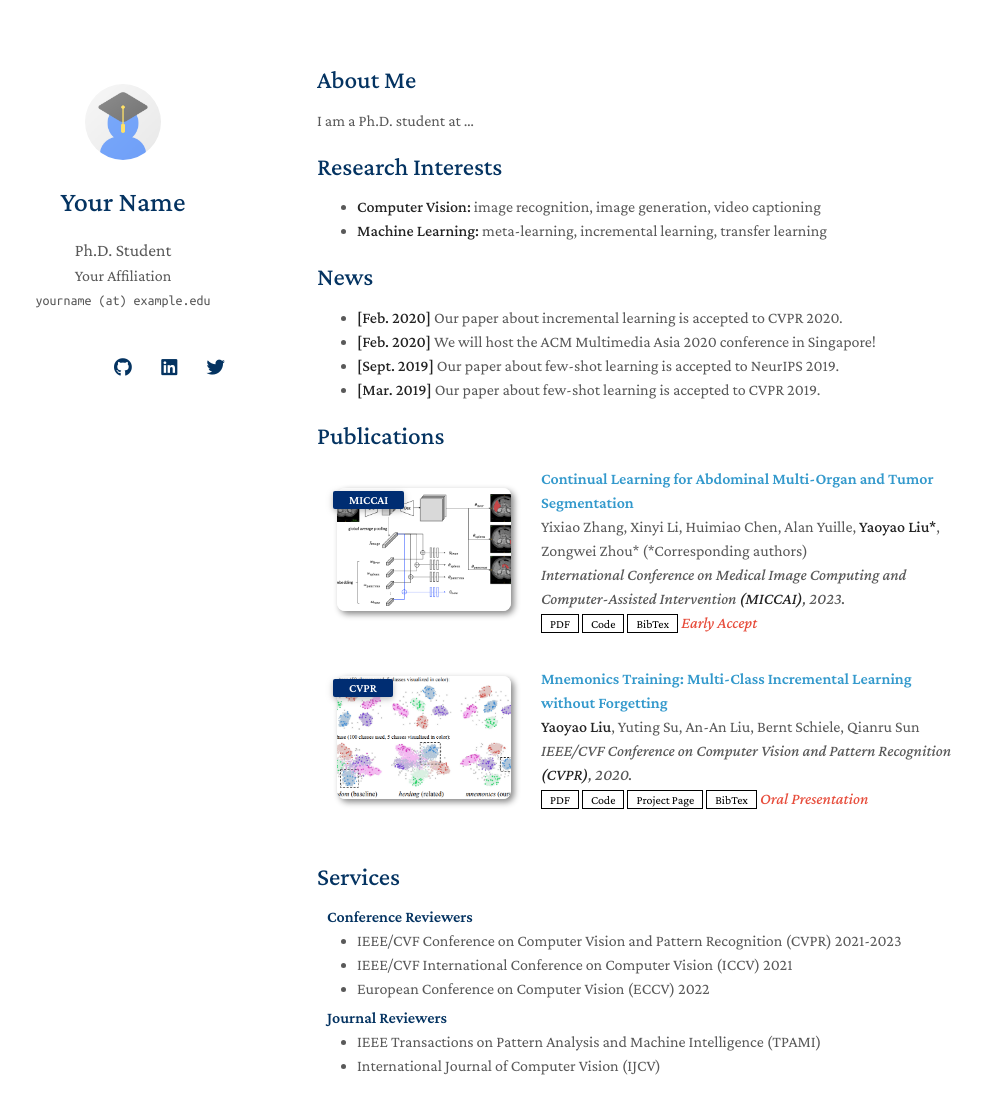
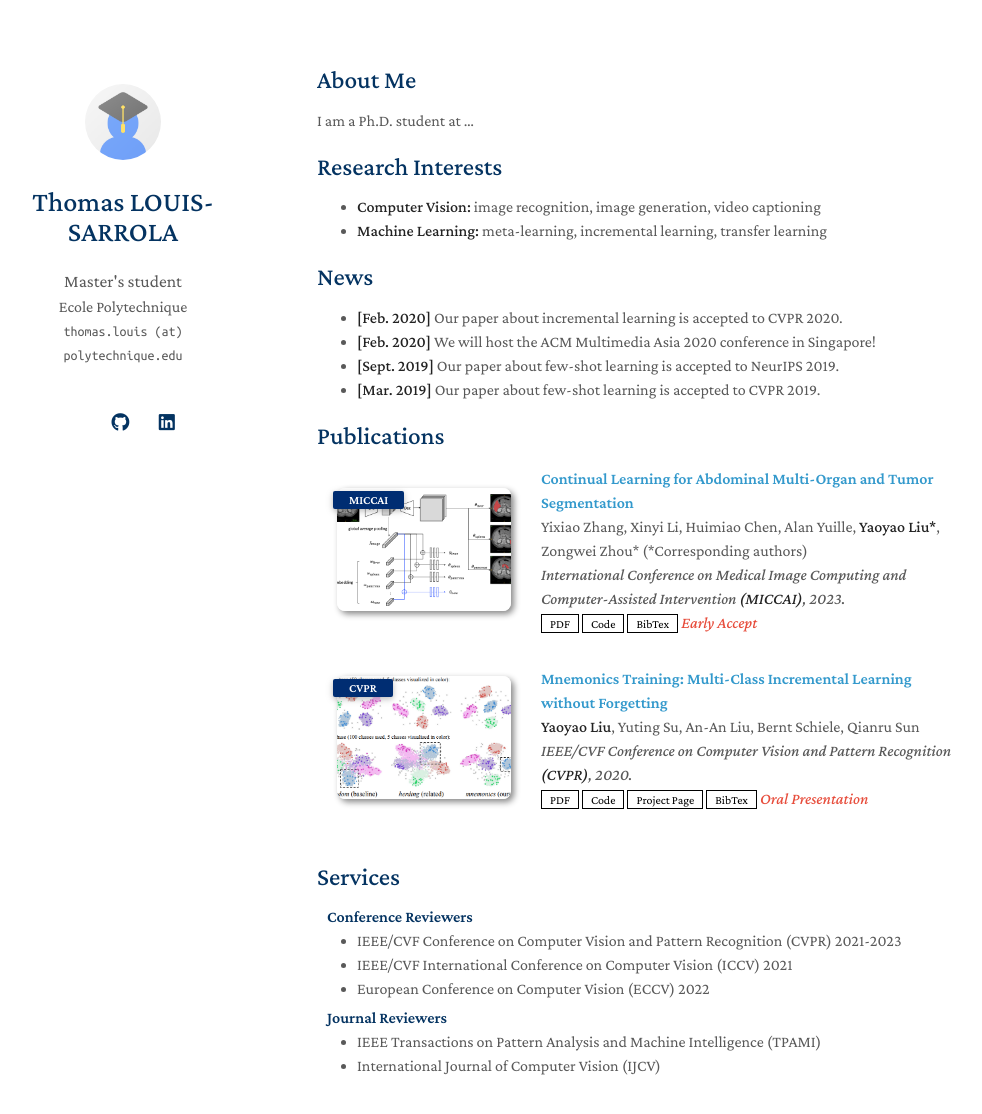
Before and after one commit to lsthomas/lsthomas.github.io, a Jekyll site: the page built from index.md, in a window 1280 px wide and 1172 px high. Shown: the top 1114 px of the window, without its empty margins (153-1135 px from the left). Built offline with Jekyll 4.4.1, drawn with Linux system fonts in a browser that asks for light colours; nearby versions of some CDN libraries; a style sheet for code colours, icons or effects is not loaded; our own code applies the rules of GitHub Pages for plain Markdown files.

Commit message:
Update _config.yml

```diff
--- a/_config.yml
+++ b/_config.yml
@@ -1,22 +1,22 @@
 # Basic Information
-title: Your Name
-position: Ph.D. Student
-affiliation: Your Affiliation
-email: yourname (at) example.edu
+title: Thomas LOUIS-SARROLA
+position: Master's student
+affiliation: Ecole Polytechnique
+email: thomas.louis (at) polytechnique.edu
 
 # Search Engine Optimization (SEO)
 # The following information is used to improve the website traffic from search engines, e.g., Google.
 keywords: minimal light
 description: The Minimal Light is a simple and elegant jekyll theme for academic personal homepage.
-canonical: https://minimal-light-theme.yliu.me/
+canonical: https://lsthomas.github.io
 
 # Links
 # If you don't need one of them, you may delete the corresponding line.
-google_scholar: https://scholar.google.com/
+# google_scholar: https://scholar.google.com/
 cv_link: assets/files/curriculum_vitae.pdf
-github_link: https://github.com/
-linkedin: https://www.linkedin.com/
-twitter: https://twitter.com/
+github_link: https://github.com/lsthomas
+linkedin: https://www.linkedin.com/in/thomas-louis-sarrola-8525131ba/
+#twitter: https://twitter.com/
 
 # Images (e.g., your profile picture and your website's favicon)
 # "favicon" and "favicon_dark" are used for the light and dark modes, respectively.
@@ -30,7 +30,7 @@ enable_footnote: false
 
 # Auto Dark Mode
 # You may use the option to disable the automatic dark theme
-auto_dark_mode: true
+auto_dark_mode: false
 
 # Font
 # You can use this option to choose between Serif or Sans Serif fonts.
@@ -38,7 +38,7 @@ font: "Serif" # or "Sans Serif"
 
 # Google Analytics ID
 # Please remove this if you don't use Google Analytics
-google_analytics: UA-111540567-4
+#google_analytics: UA-111540567-4
 
 # Use this project as a remote theme for GitHub Pages
 # See the guide here: https://docs.github.com/en/pages/setting-up-a-github-pages-site-with-jekyll/adding-a-theme-to-your-github-pages-site-using-jekyll
@@ -48,10 +48,6 @@ remote_theme: yaoyao-liu/minimal-light
 exclude:
   - Gemfile
   - Gemfile.lock
-  - README.md
-  - README_zh_Hans.md
-  - README_zh_Hant.md
-  - README_de.md
   - LICENSE
   - minimal-light.gemspec
   - html_source_file/
```
